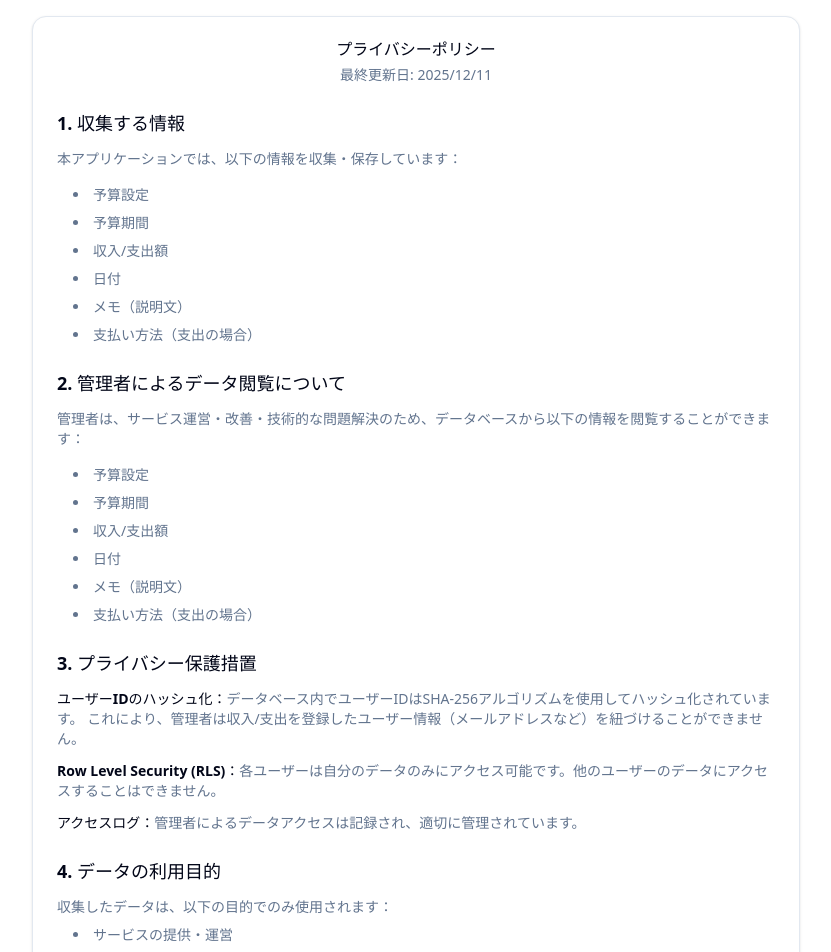
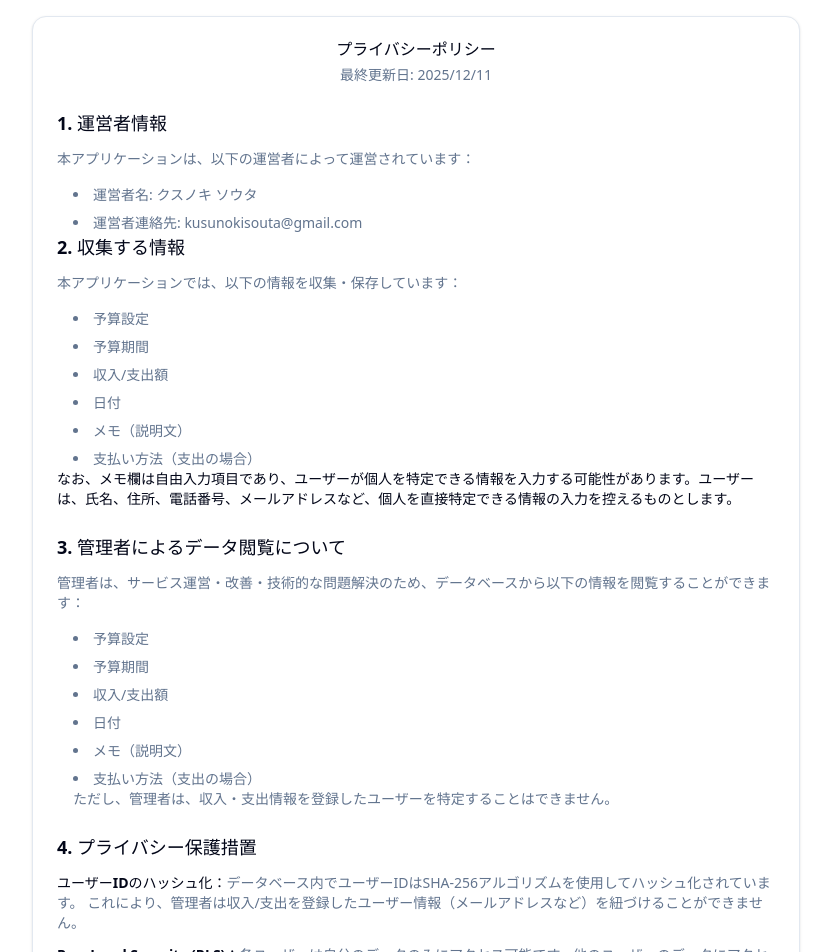
Before and after one commit to Umisyo/daily-budget, a React (Vite) app: page /privacy in a window 1280 px wide. Shown: the top 952 px of the page, without its empty margins (224-1055 px from the left). Built offline with nearby package versions, Linux system fonts and the light colour scheme; no server answers.

Commit message:
feat: Update Privacy Policy page to include operator information and clarify data collection practices

```diff
--- a/src/pages/PrivacyPolicyPage.tsx
+++ b/src/pages/PrivacyPolicyPage.tsx
@@ -21,7 +21,15 @@ export function PrivacyPolicyPage() {
           </CardHeader>
           <CardContent className="space-y-6 text-left">
             <section>
-              <h2 className="text-lg font-semibold mb-3 text-left">1. 収集する情報</h2>
+              <h2 className="text-lg font-semibold mb-3 text-left">1. 運営者情報</h2>
+              <p className="text-sm text-muted-foreground mb-4 text-left">
+                本アプリケーションは、以下の運営者によって運営されています：
+              </p>
+              <ul className="list-disc list-inside space-y-2 text-sm text-muted-foreground ml-4 text-left">
+                <li>運営者名: クスノキ ソウタ</li>
+                <li>運営者連絡先: kusunokisouta@gmail.com</li>
+              </ul>
+              <h2 className="text-lg font-semibold mb-3 text-left">2. 収集する情報</h2>
               <p className="text-sm text-muted-foreground mb-4 text-left">
                 本アプリケーションでは、以下の情報を収集・保存しています：
               </p>
@@ -33,10 +41,14 @@ export function PrivacyPolicyPage() {
                 <li>メモ（説明文）</li>
                 <li>支払い方法（支出の場合）</li>
               </ul>
+              <p className="text-sm text-muted-foreground mb-4 text-left">
+                <strong className="text-foreground">なお、メモ欄は自由入力項目であり、ユーザーが個人を特定できる情報を入力する可能性があります。</strong>
+                <strong className="text-foreground">ユーザーは、氏名、住所、電話番号、メールアドレスなど、個人を直接特定できる情報の入力を控えるものとします。</strong>
+              </p>
             </section>
 
             <section>
-              <h2 className="text-lg font-semibold mb-3 text-left">2. 管理者によるデータ閲覧について</h2>
+              <h2 className="text-lg font-semibold mb-3 text-left">3. 管理者によるデータ閲覧について</h2>
               <p className="text-sm text-muted-foreground mb-4 text-left">
                 管理者は、サービス運営・改善・技術的な問題解決のため、データベースから以下の情報を閲覧することができます：
               </p>
@@ -47,11 +59,12 @@ export function PrivacyPolicyPage() {
                 <li>日付</li>
                 <li>メモ（説明文）</li>
                 <li>支払い方法（支出の場合）</li>
+                ただし、管理者は、収入・支出情報を登録したユーザーを特定することはできません。
               </ul>
             </section>
 
             <section>
-              <h2 className="text-lg font-semibold mb-3 text-left">3. プライバシー保護措置</h2>
+              <h2 className="text-lg font-semibold mb-3 text-left">4. プライバシー保護措置</h2>
               <div className="space-y-3 text-sm text-muted-foreground text-left">
                 <p>
                   <strong className="text-foreground">ユーザーIDのハッシュ化：</strong>
@@ -62,17 +75,13 @@ export function PrivacyPolicyPage() {
                   <strong className="text-foreground">Row Level Security (RLS)：</strong>
                   各ユーザーは自分のデータのみにアクセス可能です。他のユーザーのデータにアクセスすることはできません。
                 </p>
-                <p>
-                  <strong className="text-foreground">アクセスログ：</strong>
-                  管理者によるデータアクセスは記録され、適切に管理されています。
-                </p>
               </div>
             </section>
 
             <section>
-              <h2 className="text-lg font-semibold mb-3 text-left">4. データの利用目的</h2>
+              <h2 className="text-lg font-semibold mb-3 text-left">5. データの利用目的</h2>
               <p className="text-sm text-muted-foreground text-left">
-                収集したデータは、以下の目的でのみ使用されます：
+                収集したデータは、以下の目的でのみ使用され、第三者に提供されることはありません：
               </p>
               <ul className="list-disc list-inside space-y-2 text-sm text-muted-foreground ml-4 mt-2 text-left">
                 <li>サービスの提供・運営</li>
@@ -82,7 +91,7 @@ export function PrivacyPolicyPage() {
             </section>
 
             <section>
-              <h2 className="text-lg font-semibold mb-3 text-left">5. お問い合わせ</h2>
+              <h2 className="text-lg font-semibold mb-3 text-left">6. お問い合わせ</h2>
               <p className="text-sm text-muted-foreground text-left">
                 プライバシーポリシーに関するご質問やご意見がございましたら、
                 <a
@@ -93,7 +102,7 @@ export function PrivacyPolicyPage() {
                 >
                   GitHubリポジトリ
                 </a>
-                までお問い合わせください。
+                または運営者情報に記載のメールアドレスまでお問い合わせください。
               </p>
             </section>
 
```
